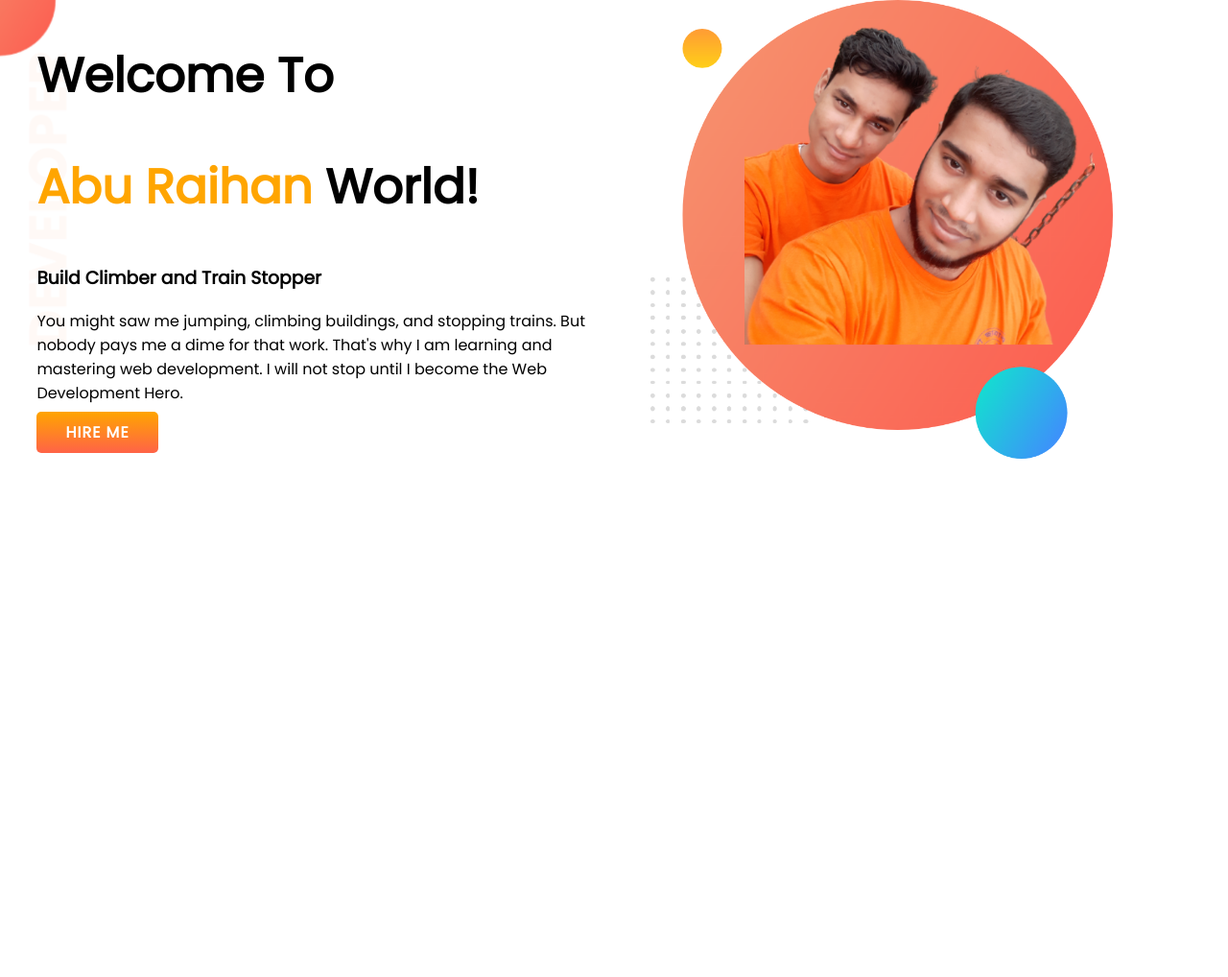
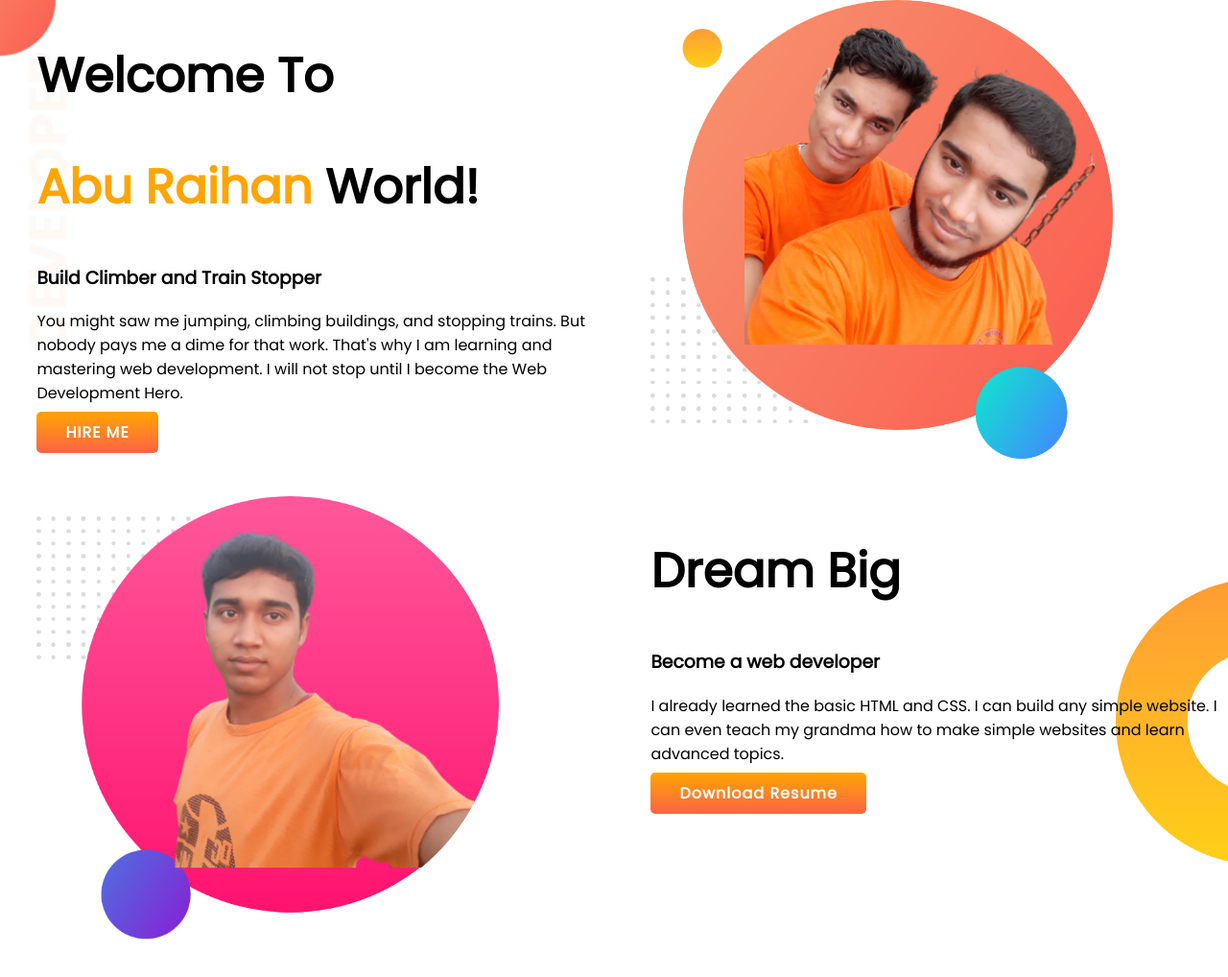
Before and after one commit to raihan1998/developer_portfolio, a plain HTML site: page index.html in a window 1280 px wide. Shown: the whole page at 96% size. Before the commit the page ends 800 px from the top, so only its background shows below. Drawn offline with Linux system fonts and the light colour scheme.

Commit message:
dream added

```diff
--- a/css/style.css
+++ b/css/style.css
@@ -10,10 +10,12 @@ h1{
 }
 section{
     display: flex;
+    margin-bottom: 2rem;
 }
 .half_width{
     padding-left: 3%;
     width: 50%;
+    /* text-align: center; */
 }
 .half_width img{
     width: 80%;
@@ -31,3 +33,8 @@ section{
     background-image: url(../images/top-banner.png);
     background-repeat: no-repeat;
 }
+.mid_banner{
+    background-image: url(../images/dream-bg.png);
+    background-repeat: no-repeat;
+    background-position: right;
+}
--- a/index.html
+++ b/index.html
@@ -27,5 +27,18 @@
         </div>
     </section>
 
+    <!-- second section -->
+    <section class="mid_banner">
+        <div class="half_width">
+            <img src="img/my-bg2.png" alt="">
+        </div>
+        <div class="half_width">
+            <h1>Dream Big</h1>
+            <h3>Become a web developer</h3>
+            <p>I already learned the basic HTML and CSS. I can build any simple website. I can even teach my grandma how to make simple websites and learn advanced topics.</p>
+            <a class="link_button" target="_l=blank" href="https://github.com/raihan1998/developer_portfolio">Download Resume</a>
+        </div>
+    </section>
+
 </body>
 </html>
```
